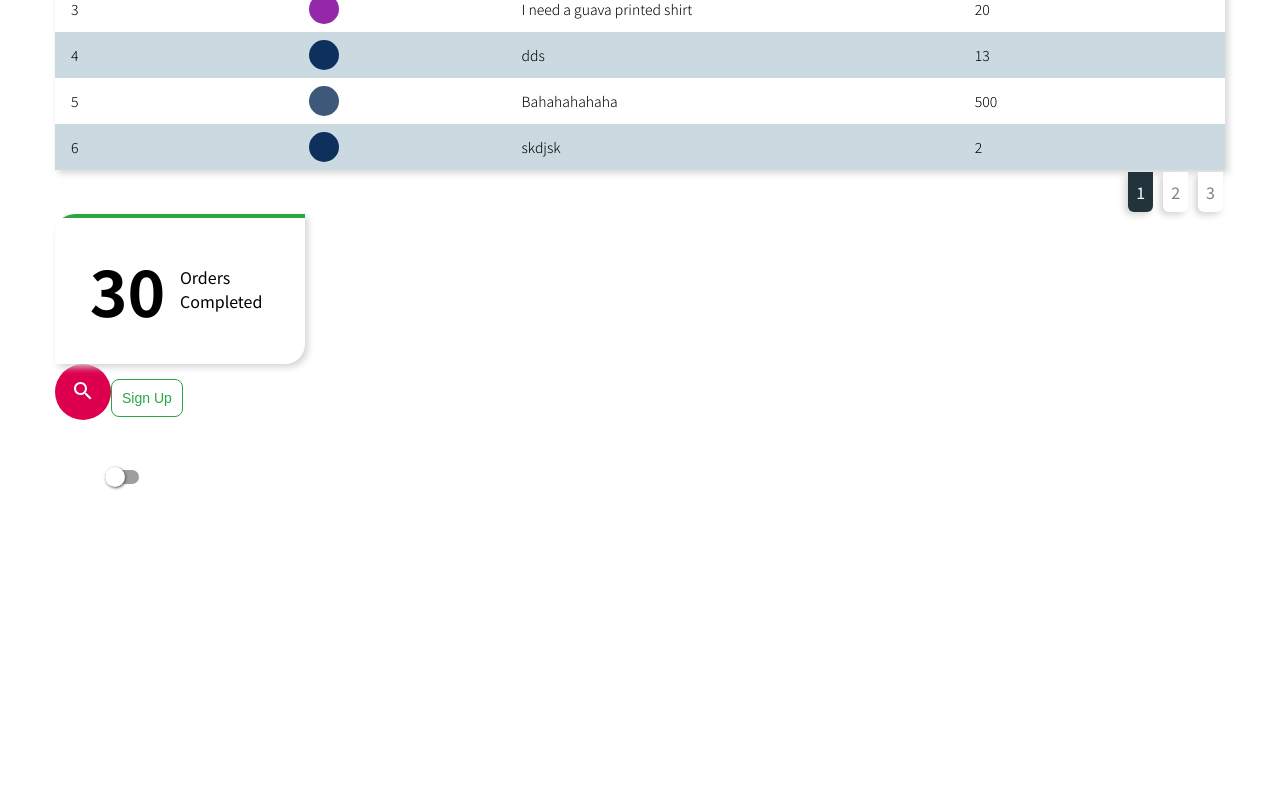
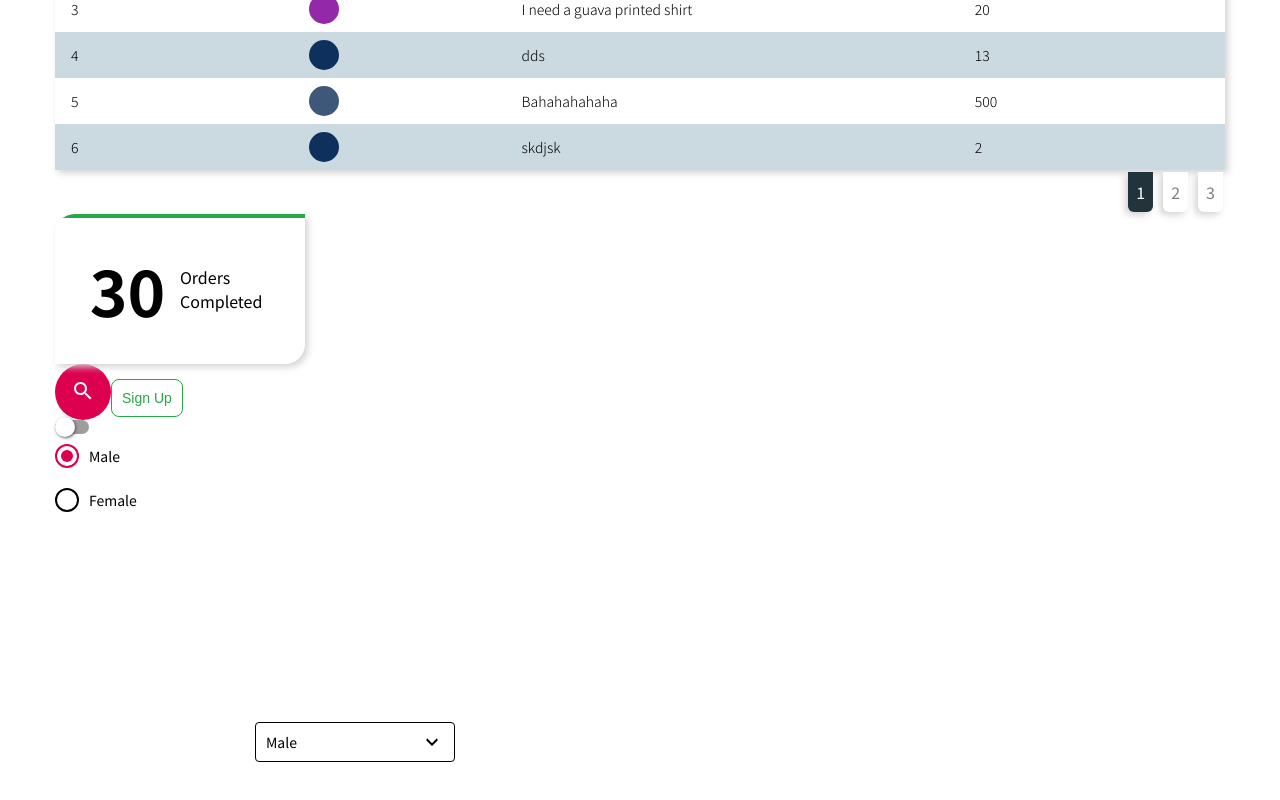
Before and after one commit to usmanabdurrehman/Upstate-UI, a React (Create React App) app: page / in a window 1280 px wide. Shown: the part 206-1006 px from the top of the page. Before the commit the page ends 800 px from the top, so only its background shows below. Built offline with nearby package versions, Linux system fonts and the light colour scheme.

Commit message:
Select Component Made

```diff
--- a/src/App.js
+++ b/src/App.js
@@ -1,4 +1,13 @@
-import { DataTable, CountCard, Container, FAB, Button, Switch } from "Components";
+import {
+	DataTable,
+	CountCard,
+	Container,
+	FAB,
+	Button,
+	Switch,
+	RadioGroup,
+	Select
+} from "Components";
 import dummyData from "Components/DataTable/DataTable.constants";
 import SearchIcon from "@material-ui/icons/Search";
 
@@ -30,16 +39,35 @@ function App() {
 							printCsv: true,
 							paginationLimit: 6,
 						}}
-					theme='navy'
-					customStyles={{
+						theme="navy"
+						customStyles={
+							{
 								// stripedRows:true,
 								// stripedRowsColor:'#f2f2f2'
-					}}
+							}
+						}
 					/>
-				<CountCard number={30} text={'Orders Completed'} width={250} type="success"/>
-				<FAB><SearchIcon style={{color:'white'}}/> </FAB>
-				<Button type="success" variant="outlined" onClick={e=>console.log('lmao')}>Sign Up</Button>
-				<div style={{margin:'50px'}}><Switch/></div>
+					<CountCard
+						number={30}
+						text={"Orders Completed"}
+						width={250}
+						type="success"
+					/>
+					<FAB>
+						<SearchIcon style={{ color: "white" }} />{" "}
+					</FAB>
+					<Button
+						type="success"
+						variant="outlined"
+						onClick={(e) => console.log("lmao")}
+					>
+						Sign Up
+					</Button>
+					<Switch />
+					<RadioGroup options={['Male','Female']}/>
+					<div style={{ margin: "200px" }}>
+						<Select options={['Male','Female']}/>
+					</div>
 				</>
 			</Container>
 		</div>
--- /dev/null
+++ b/src/Components/RadioGroup/RadioGroup.jsx
@@ -0,0 +1,47 @@
+import React, { useState } from "react";
+import styles from "./RadioGroup.module.css";
+
+import { classNames } from "utils";
+
+export default function RadioGroup({ options, onChange }) {
+	if (!options) {
+		throw new Error("You should have atleast one option");
+	} else if (!Array.isArray(options)) {
+		throw new Error("options prop should be an array of strings");
+	}
+
+	const [clicked, setClicked] = useState(
+		options.map((option, index) => (index == 0 ? true : false))
+	);
+
+	return (
+		<div className={styles.radioGroup}>
+			{options.map((option, index) => (
+				<div className={styles.radioWrapper}>
+					<div
+						className={classNames({
+							[styles.radio]:true,
+							[styles.radioClicked]:clicked[index]
+						})}
+						onClick={(e) => {
+							const optionsArr = [...options].map(
+								(option) => false
+							);
+							optionsArr[index] = true;
+							onChange && onChange(optionsArr[index])
+							setClicked(optionsArr);
+						}}
+					>
+						<div
+							className={classNames({
+								[styles.radioCircle]: true,
+								[styles.radioCircleClicked]: clicked[index],
+							})}
+						></div>
+					</div>
+					<p className={styles.optionName}>{option}</p>
+				</div>
+			))}
+		</div>
+	);
+}
--- /dev/null
+++ b/src/Components/RadioGroup/RadioGroup.module.css
@@ -0,0 +1,38 @@
+.radioWrapper{
+	display: flex;
+	align-items: center;
+}
+
+.radio{
+	height:24px;
+	width:24px;
+	border-radius: 50%;
+	display: flex;
+	align-items:center;
+	border:2px solid black;
+	justify-content: center;
+	cursor: pointer;
+	margin:10px 0;
+}
+
+.radioCircle{
+	height: 12px;
+	width:12px;
+	border-radius: 50%;
+	background-color: rgb(220, 0, 78);
+	display: none;
+}
+
+.radioCircleClicked{
+	display: block;
+}
+
+.radioClicked{
+	border:2px solid rgb(220, 0, 78);
+}
+
+.optionName{
+	margin:0;
+	margin-left: 10px;
+	font-size: 14px;
+}
--- /dev/null
+++ b/src/Components/Select/Select.jsx
@@ -0,0 +1,45 @@
+import React, { useState } from "react";
+import styles from "./Select.module.css";
+
+import KeyboardArrowDownIcon from "@material-ui/icons/KeyboardArrowDown";
+
+import {classNames} from 'utils'
+
+export default function Select({ options, selectedValue, onChange }) {
+	if (!options) {
+		throw new Error("You should have atleast one option");
+	} else if (!Array.isArray(options)) {
+		throw new Error("options prop should be an array of strings");
+	}
+
+	const [selected, setSelected] = useState(selectedValue || options[0]);
+	const [selectOpen, setSelectOpen] = useState(false);
+
+	return (
+		<div className={styles.select}>
+			<div className={styles.selectedValue} onClick={(e) => setSelectOpen(true)}>
+				<div className={styles.selected}>{selected}</div>
+				<KeyboardArrowDownIcon className={classNames({
+					[styles.icon]:true,
+					[styles.invert]:selectOpen
+				})} />
+			</div>
+			{selectOpen && (
+				<div className={styles.selectOptions}>
+					{options.map((option) => (
+						<div
+							className={styles.selectOption}
+							onClick={(e) => {
+								setSelected(option);
+								setSelectOpen(false);
+								onChange && onChange(option)
+							}}
+						>
+							{option}
+						</div>
+					))}
+				</div>
+			)}
+		</div>
+	);
+}
--- /dev/null
+++ b/src/Components/Select/Select.module.css
@@ -0,0 +1,43 @@
+.select{
+	height:40px;
+	width:200px;
+	border-radius: 4px;
+	border:1px solid black;
+	cursor: pointer;
+	position: relative;
+	font-size: 14px;
+}
+
+.selectedValue{
+	height: 100%;
+	width:100%;
+	display: flex;
+	align-items: center;
+	justify-content: space-between;
+	padding:0 10px;
+}
+
+.selectOptions{
+	position: absolute;
+	left: 0;
+	top:40px;
+	z-index:100;
+	width:100%;
+	border:1px solid black;
+	border-top: none;
+}
+
+.selectOption{
+	height: 40px;
+	display: flex;
+	align-items: center;
+	padding-left: 10px;
+}
+
+.icon{
+	transition: 0.4s;
+}
+
+.invert{
+	transform:rotateZ(180deg);
+}
--- a/src/Components/index.js
+++ b/src/Components/index.js
@@ -6,3 +6,5 @@ export {default as DataTable} from './DataTable/DataTable'
 export {default as FAB} from './FAB/FAB'
 export {default as Button} from './Button/Button'
 export {default as Switch} from './Switch/Switch'
+export {default as RadioGroup} from './RadioGroup/RadioGroup'
+export {default as Select} from './Select/Select'
```
Lines whose indentation alone changed are shown as unchanged.
